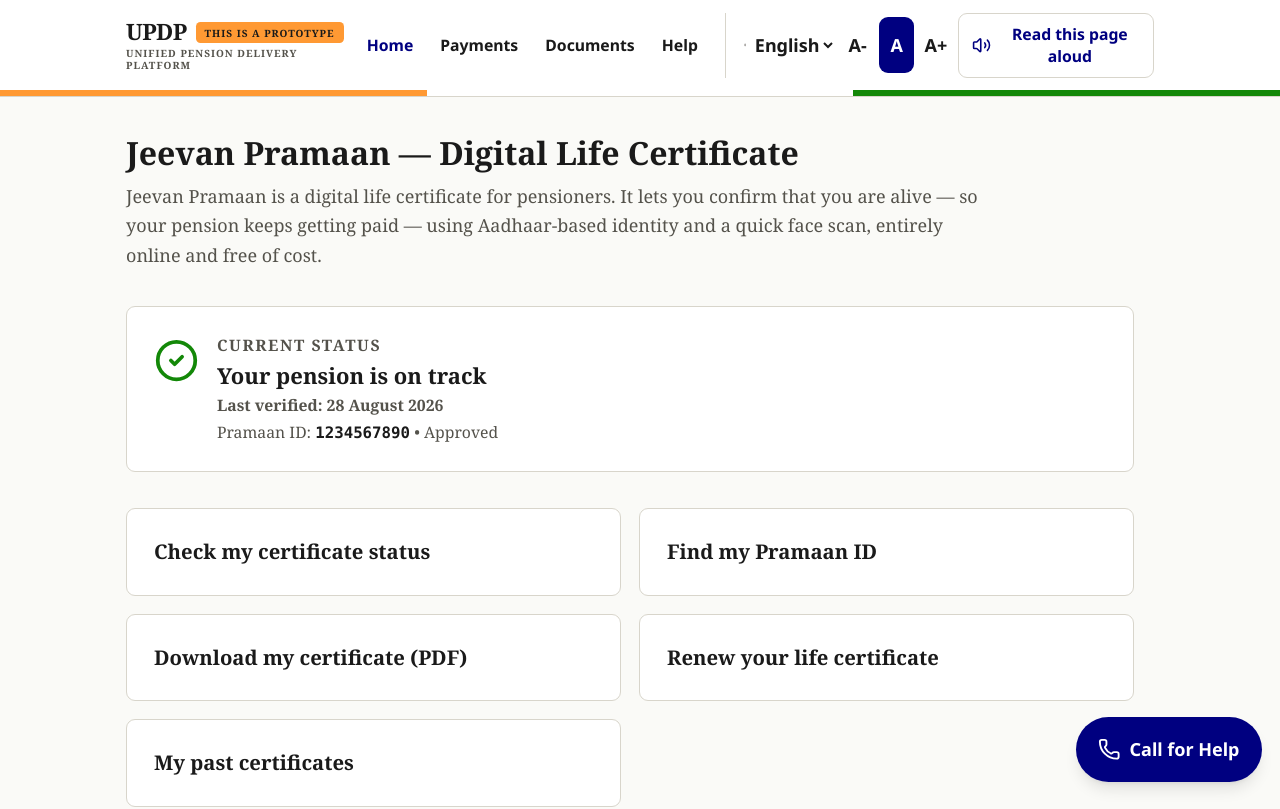
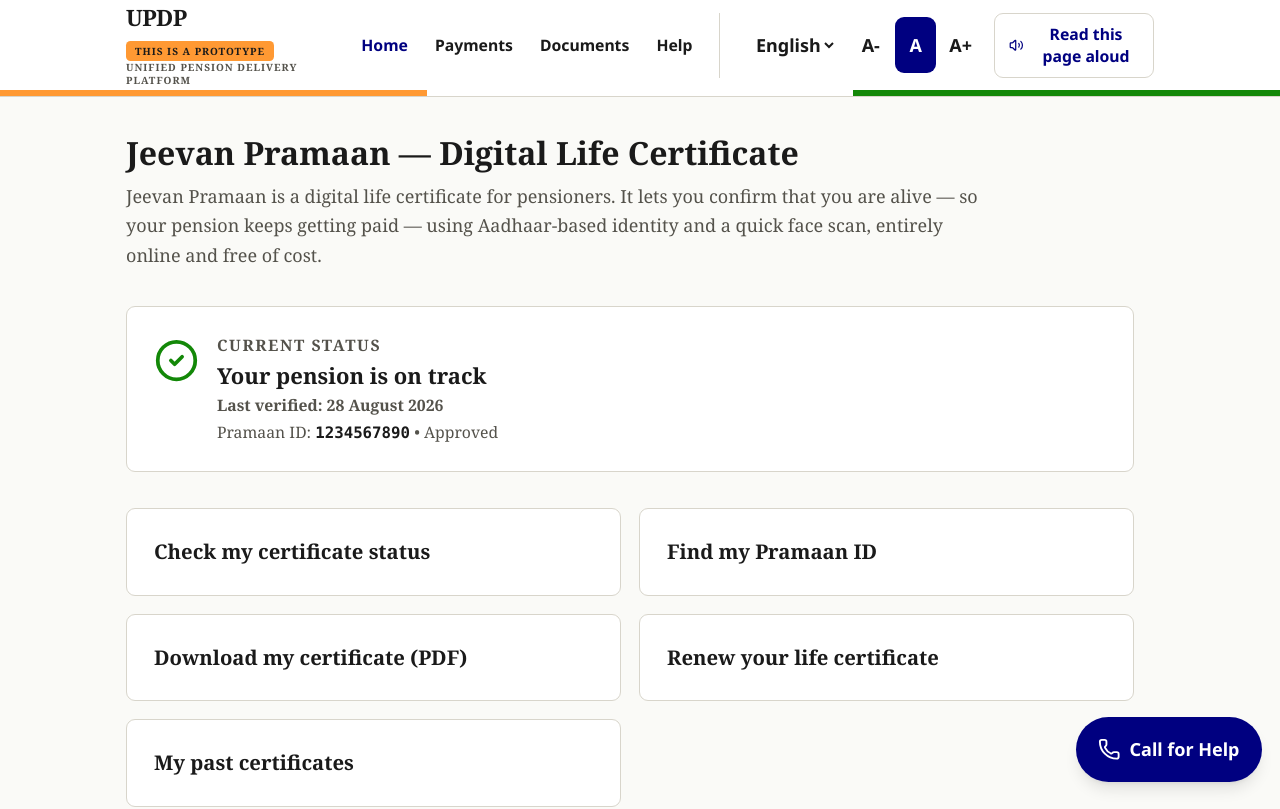
Before and after one commit to swaroop-creator07/jivan-praman, a React (Vite) app: page / in a window 1280 px wide. Shown: the top 809 px of the page. Built offline with nearby package versions, Linux system fonts and the light colour scheme.

Commit message:
style: clean up taskbar layout and mobile nav flow

```diff
--- a/src/components/layout/Layout.tsx
+++ b/src/components/layout/Layout.tsx
@@ -56,7 +56,8 @@
         {ariaMessage}
       </div>
       <header className="bg-white border-b border-slate-200 sticky top-0 z-50">
-        <div className="max-w-[1100px] mx-auto px-4 sm:px-6 lg:px-8 h-20 flex items-center justify-between gap-4">
+        <div className="max-w-[1100px] mx-auto px-4 sm:px-6 lg:px-8">
+          <div className="h-20 flex items-center justify-between gap-4">
             <Link to="/" className="flex items-center gap-3 min-w-0" onClick={() => setMobileMenuOpen(false)}>
               <div className="min-w-0">
                 <div className="flex items-center gap-2 flex-wrap">
@@ -67,8 +68,9 @@
               </div>
             </Link>
 
-          {/* Desktop Nav */}
-          <nav className="hidden md:flex items-center gap-6">
+            {/* Desktop Nav + utilities */}
+            <div className="hidden md:flex items-center gap-6">
+              <nav className="flex items-center gap-6">
                 {navItems.map(item => (
                   <Link
                     key={item.path}
@@ -78,14 +80,17 @@
                     {item.name}
                   </Link>
                 ))}
-            <div className="flex items-center gap-1 border-l border-slate-200 pl-4" role="group" aria-label={t('font_size')}>
+              </nav>
+              <div className="flex items-center gap-3 pl-6 border-l border-slate-200" role="group" aria-label={t('font_size')}>
                 <LangControl />
+                <div className="flex items-center gap-1">
                   <button onClick={() => setFontSize('small')} aria-pressed={fontSize === 'small'} aria-label="A- small text" className={`w-9 h-9 rounded-lg font-bold ${fontSize === 'small' ? 'bg-[var(--color-info)] text-white' : 'text-slate-600 hover:bg-slate-100'}`}>A-</button>
                   <button onClick={() => setFontSize('base')} aria-pressed={fontSize === 'base'} aria-label="A default text" className={`w-9 h-9 rounded-lg font-bold ${fontSize === 'base' ? 'bg-[var(--color-info)] text-white' : 'text-slate-600 hover:bg-slate-100'}`}>A</button>
                   <button onClick={() => setFontSize('large')} aria-pressed={fontSize === 'large'} aria-label="A+ large text" className={`w-9 h-9 rounded-lg font-bold ${fontSize === 'large' ? 'bg-[var(--color-info)] text-white' : 'text-slate-600 hover:bg-slate-100'}`}>A+</button>
+                </div>
                 <ReadAloud />
               </div>
-          </nav>
+            </div>
 
             {/* Mobile Menu Button */}
             <button
@@ -98,9 +103,9 @@
             </button>
           </div>
 
-        {/* Mobile Nav Dropdown */}
+          {/* Mobile Nav */}
           {mobileMenuOpen && (
-          <div className="md:hidden absolute top-[104px] left-0 w-full bg-white border-b border-slate-200 shadow-lg px-4 py-4 flex flex-col gap-4">
+            <div className="md:hidden border-t border-slate-200 py-4 flex flex-col gap-4">
               {navItems.map(item => (
                 <Link
                   key={item.path}
@@ -111,16 +116,20 @@
                   {item.name}
                 </Link>
               ))}
-               <div className="flex items-center gap-2 border-t border-slate-100 pt-4" role="group" aria-label={t('font_size')}>
-                 <span className="text-sm font-bold text-slate-500 mr-2">{t('font_size')}:</span>
+              <div className="flex items-center gap-3 border-t border-slate-100 pt-4" role="group" aria-label={t('font_size')}>
+                <span className="text-sm font-bold text-slate-500">{t('font_size')}:</span>
                 <LangControl />
+                <div className="flex items-center gap-1">
                   <button onClick={() => setFontSize('small')} aria-pressed={fontSize === 'small'} className={`w-10 h-10 rounded-lg font-bold ${fontSize === 'small' ? 'bg-[var(--color-info)] text-white' : 'bg-slate-100 text-slate-700'}`}>A-</button>
                   <button onClick={() => setFontSize('base')} aria-pressed={fontSize === 'base'} className={`w-10 h-10 rounded-lg font-bold ${fontSize === 'base' ? 'bg-[var(--color-info)] text-white' : 'bg-slate-100 text-slate-700'}`}>A</button>
                   <button onClick={() => setFontSize('large')} aria-pressed={fontSize === 'large'} className={`w-10 h-10 rounded-lg font-bold ${fontSize === 'large' ? 'bg-[var(--color-info)] text-white' : 'bg-slate-100 text-slate-700'}`}>A+</button>
+                </div>
                 <ReadAloud />
               </div>
             </div>
           )}
+        </div>
+
         <div className="tricolor-strip">
           <div className="tricolor-saffron"></div>
           <div className="tricolor-white"></div>
```
Lines whose indentation alone changed are shown as unchanged.
